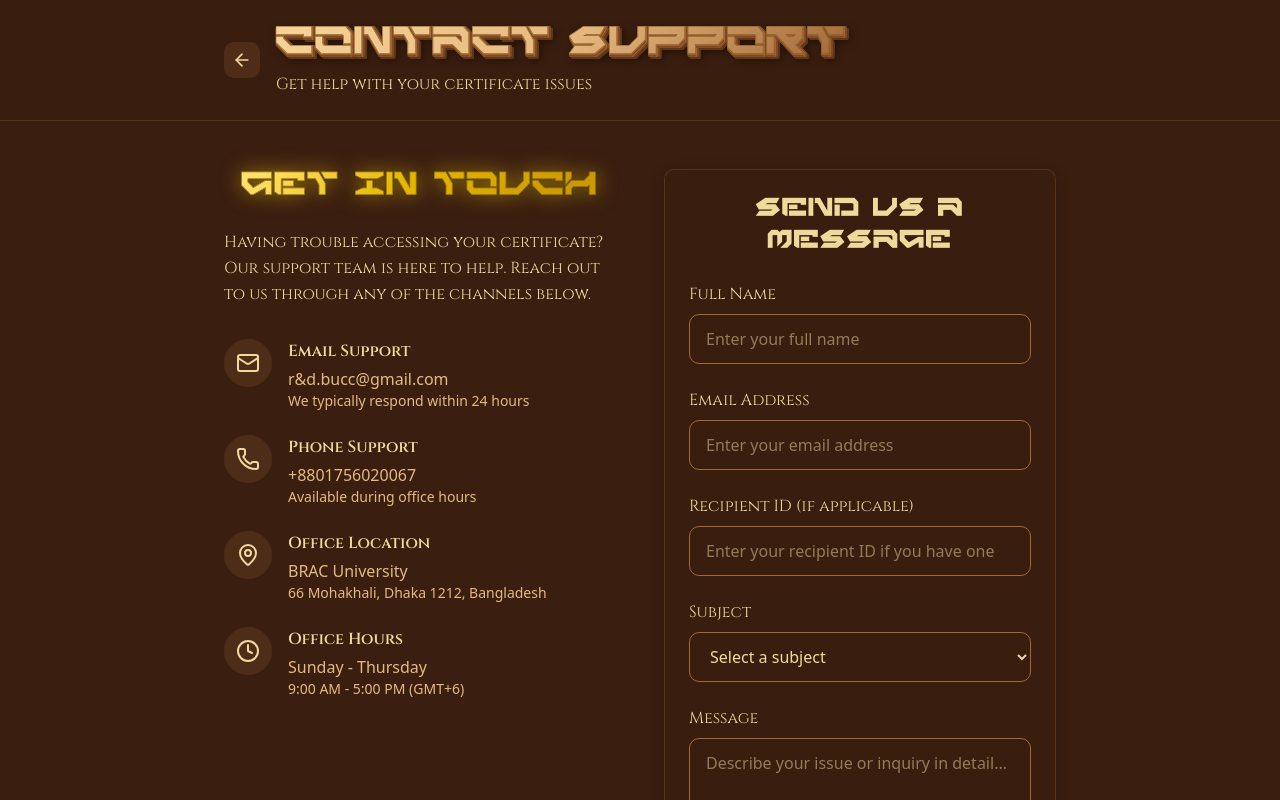
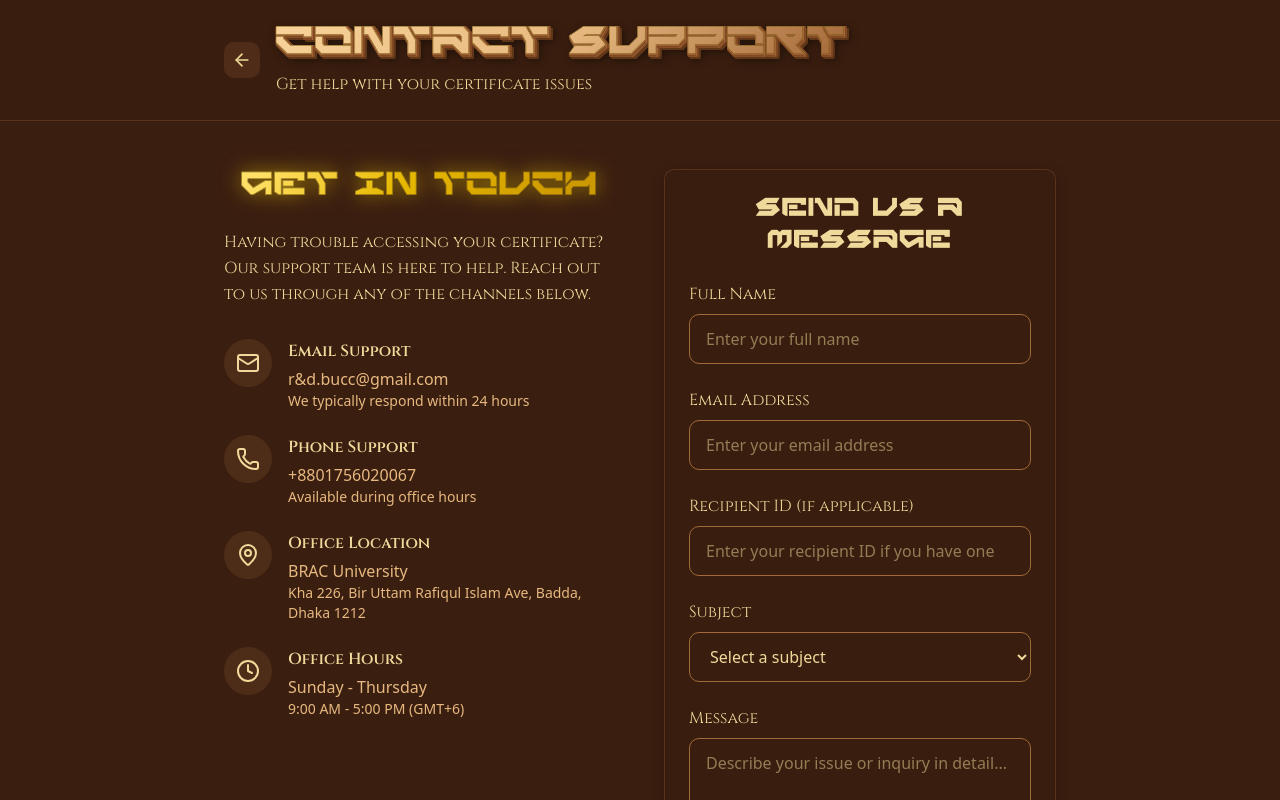
Before and after one commit to rndbucc/BitBattles_Certificate, a Next.js app: page /contact in a window 1280 px wide. Shown: the top 800 px of the page. Built offline with nearby package versions, Linux system fonts and the light colour scheme.

Commit message:
Update page.tsx

```diff
--- a/src/app/contact/page.tsx
+++ b/src/app/contact/page.tsx
@@ -67,7 +67,8 @@ export default function ContactPage() {
                 <div>
                   <h3 className="text-[#efda9b] font-semibold font-cinzel mb-1">Office Location</h3>
                   <p className="text-[#e7b980]">BRAC University</p>
-                  <p className="text-[#e7b980] text-sm">66 Mohakhali, Dhaka 1212, Bangladesh</p>
+                  <p className="text-[#e7b980] text-sm">Kha 226, Bir Uttam Rafiqul Islam Ave,
+                  Badda, Dhaka 1212</p>
                 </div>
               </div>
 
```
